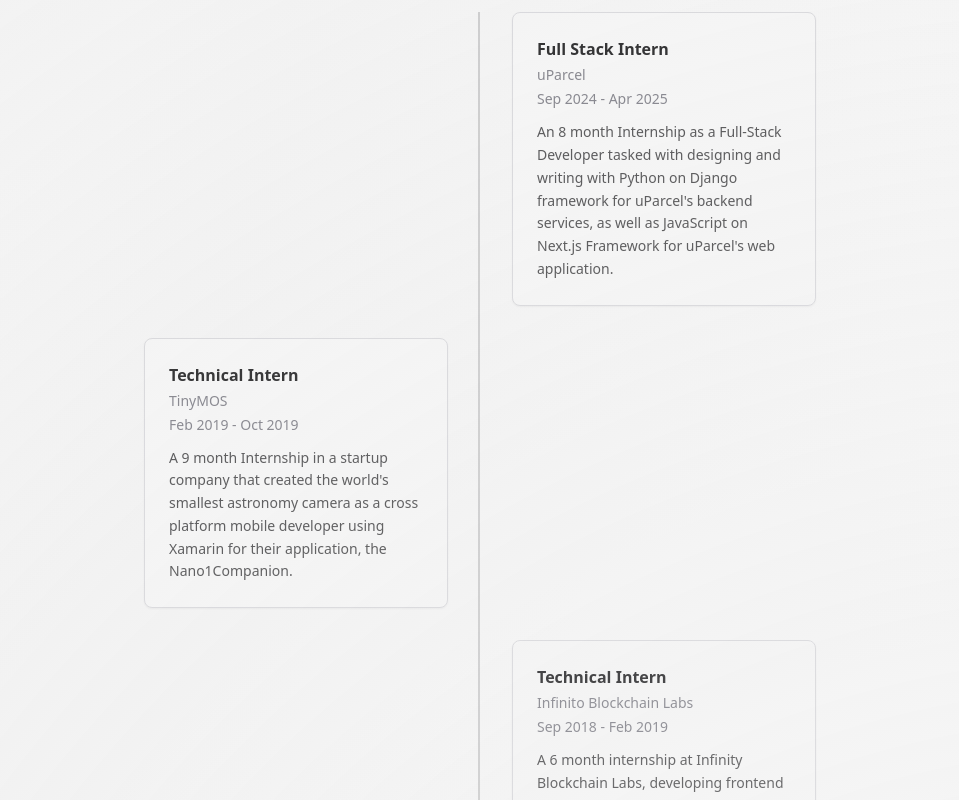
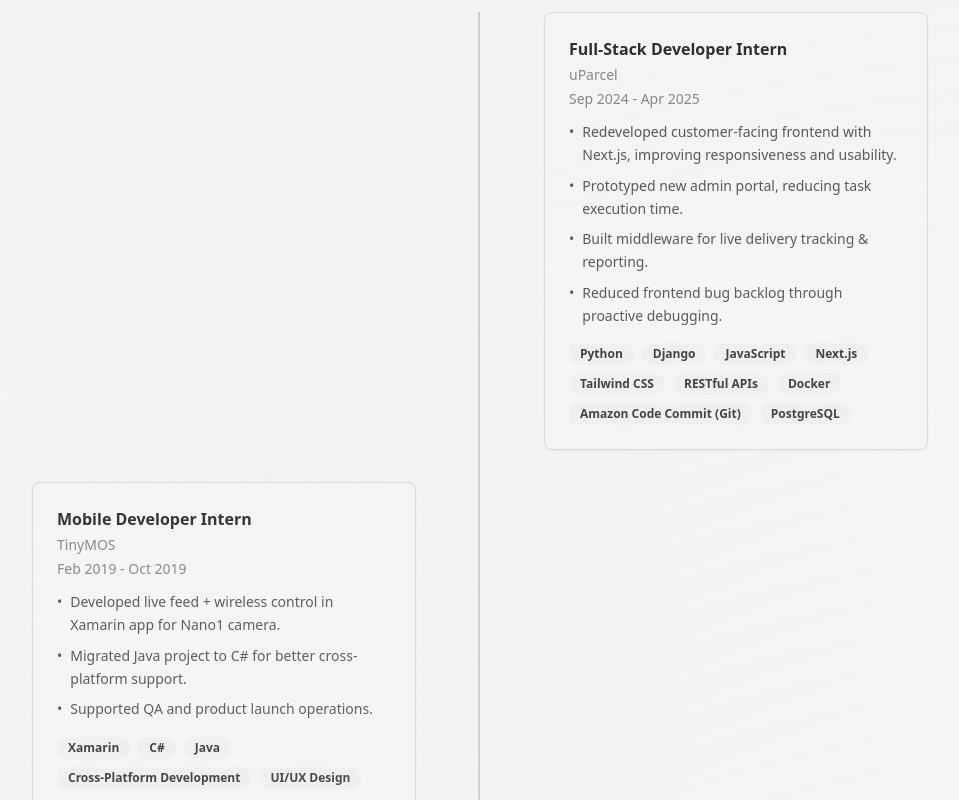
Before and after one commit to Runic2H/website-portfolio, a Next.js app: page / in a window 1280 px wide. Shown: the part 2720-3520 px from the top of the page, without its empty margins (160-1119 px from the left). Built offline with nearby package versions, Linux system fonts and the light colour scheme; a web font is replaced by a local one.

Commit message:
feat: Update experience

```diff
--- a/app/page.tsx
+++ b/app/page.tsx
@@ -180,22 +180,38 @@ export default function Page() {
   // Experience data
   const experienceData = [
     {
-      title: "Full Stack Intern",
+      title: "Full-Stack Developer Intern",
       company: "uParcel",
       period: "Sep 2024 - Apr 2025",
-      description: "An 8 month Internship as a Full-Stack Developer tasked with designing and writing with Python on Django framework for uParcel's backend services, as well as JavaScript on Next.js Framework for uParcel's web application.",
+      description: [
+        "Redeveloped customer-facing frontend with Next.js, improving responsiveness and usability.",
+        "Prototyped new admin portal, reducing task execution time.",
+        "Built middleware for live delivery tracking & reporting.",
+        "Reduced frontend bug backlog through proactive debugging.",
+      ],
+      skills: ["Python", "Django", "JavaScript", "Next.js", "Tailwind CSS", "RESTful APIs", "Docker", "Amazon Code Commit (Git)", "PostgreSQL"],
     },
     {
-      title: "Technical Intern",
+      title: "Mobile Developer Intern",
       company: "TinyMOS",
       period: "Feb 2019 - Oct 2019",
-      description: "A 9 month Internship in a startup company that created the world's smallest astronomy camera as a cross platform mobile developer using Xamarin for their application, the Nano1Companion.",
+      description: [
+        "Developed live feed + wireless control in Xamarin app for Nano1 camera.",
+        "Migrated Java project to C# for better cross-platform support.",
+        "Supported QA and product launch operations.",
+      ],
+      skills: ["Xamarin", "C#", "Java", "Cross-Platform Development", "UI/UX Design"],
     },
     {
-      title: "Technical Intern",
+      title: "Mobile Developer Intern",
       company: "Infinito Blockchain Labs",
       period: "Sep 2018 - Feb 2019",
-      description: "A 6 month internship at Infinity Blockchain Labs, developing frontend features for Infinito Wallet using React Native, a universal Crypto-Wallet.",
+      description: [
+        "Delivered multiple feature updates to Infinito Wallet using React Native",
+        "Led development of a promotional UI module that increased in-app event participation",
+        "Designed a modular unit testing system, improving test coverage and reducing post-release bugs.",
+      ],
+      skills: ["React Native", "Redux", "JavaScript", "Mobile Development", "UI/UX Design"],
     },
   ];
 
@@ -256,9 +272,27 @@ export default function Page() {
   }, [scrollYProgress])
 
   useEffect(() => {
+    // Check if critical resources are loaded
+    Promise.all([
+      // Add your critical resource loading checks here
+      document.fonts.ready,
+    ]).then(() => {
+      setIsLoading(false)
+    })
+  }, [])
+
+  useEffect(() => {
     // Initialize video refs array
     videoRefs.current = videoRefs.current.slice(0, projects.length);
   }, [projects.length]);
+
+  if (isLoading) {
+    return (
+      <div className="min-h-screen flex items-center justify-center">
+        <div className="animate-spin rounded-full h-32 w-32 border-t-2 border-b-2 border-primary"></div>
+      </div>
+    )
+  }
 
 
   const handleConfetti = () => {
@@ -561,7 +595,7 @@ export default function Page() {
             </motion.h2>
 
             {/* Desktop Timeline View */}
-            <div className="hidden md:block max-w-2xl mx-auto">
+            <div className="hidden md:block max-w-4xl mx-auto">
               <div className="relative space-y-8">
                 {/* Animated Timeline Line - keeping this animation */}
                 <motion.div
@@ -577,16 +611,28 @@ export default function Page() {
                     key={index}
                     className={`relative ${
                       index % 2 === 0 ? 'ml-auto pl-8' : 'mr-auto pr-8'
-                    } w-1/2`}
+                    } w-[calc(50%-2rem)]`}
                   >
                     {/* Content Card */}
                     <div className="rounded-lg border bg-card p-6 shadow-sm">
                       <h3 className="font-semibold text-card-foreground">{experience.title}</h3>
                       <p className="text-sm text-muted-foreground mt-1">{experience.company}</p>
                       <p className="text-sm text-muted-foreground mt-1">{experience.period}</p>
-                      <p className="mt-3 text-sm leading-relaxed text-card-foreground/80">
-                        {experience.description}
-                      </p>
+                      <ul className="mt-3 space-y-2 text-sm leading-relaxed text-card-foreground/80">
+                        {experience.description.map((point, index) => (
+                          <li key={index} className="flex items-start">
+                            <span className="mr-2">•</span>
+                            <span>{point}</span>
+                          </li>
+                        ))}
+                      </ul>
+                      <div className="flex flex-wrap gap-2 mt-4">
+                        {experience.skills.map((skill, skillIndex) => (
+                          <Badge key={skillIndex} variant="secondary" className="text-xs">
+                            {skill}
+                          </Badge>
+                        ))}
+                      </div>
                     </div>
                   </div>
                 ))}
@@ -594,7 +640,7 @@ export default function Page() {
             </div>
 
             {/* Mobile Card View - removing animations */}
-            <div className="md:hidden space-y-4">
+            <div className="md:hidden space-y-4 max-w-2xl mx-auto">
               {experienceData.map((experience, index) => (
                 <div
                   key={index}
@@ -603,9 +649,21 @@ export default function Page() {
                     <h3 className="font-semibold text-card-foreground">{experience.title}</h3>
                     <p className="text-sm text-muted-foreground mt-1">{experience.company}</p>
                     <p className="text-sm text-muted-foreground mt-1">{experience.period}</p>
-                    <p className="mt-3 text-sm leading-relaxed text-card-foreground/80">
-                      {experience.description}
-                    </p>
+                    <ul className="mt-3 space-y-2 text-sm leading-relaxed text-card-foreground/80">
+                      {experience.description.map((point, index) => (
+                        <li key={index} className="flex items-start">
+                          <span className="mr-2">•</span>
+                          <span>{point}</span>
+                        </li>
+                      ))}
+                    </ul>
+                    <div className="flex flex-wrap gap-2 mt-4">
+                      {experience.skills.map((skill, skillIndex) => (
+                        <Badge key={skillIndex} variant="secondary" className="text-xs">
+                          {skill}
+                        </Badge>
+                      ))}
+                    </div>
                   </div>
                 </div>
               ))}
```
